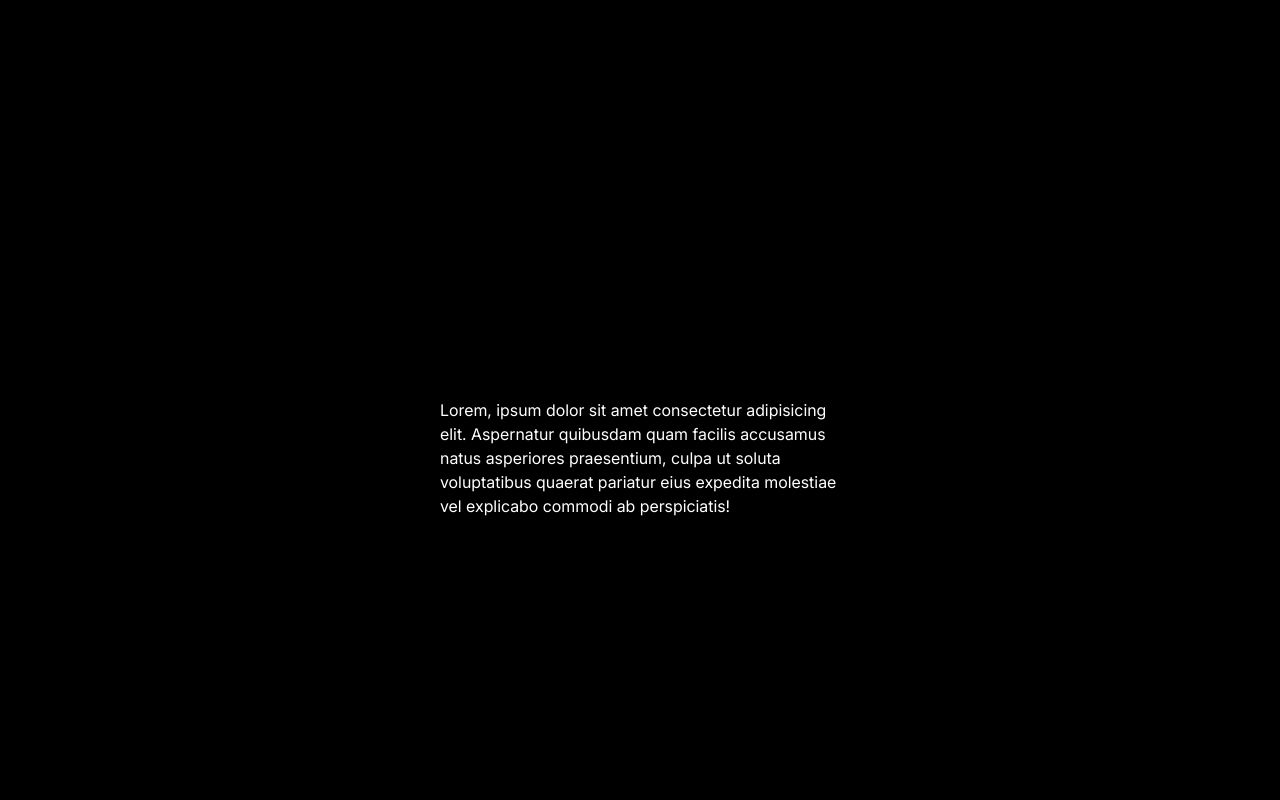
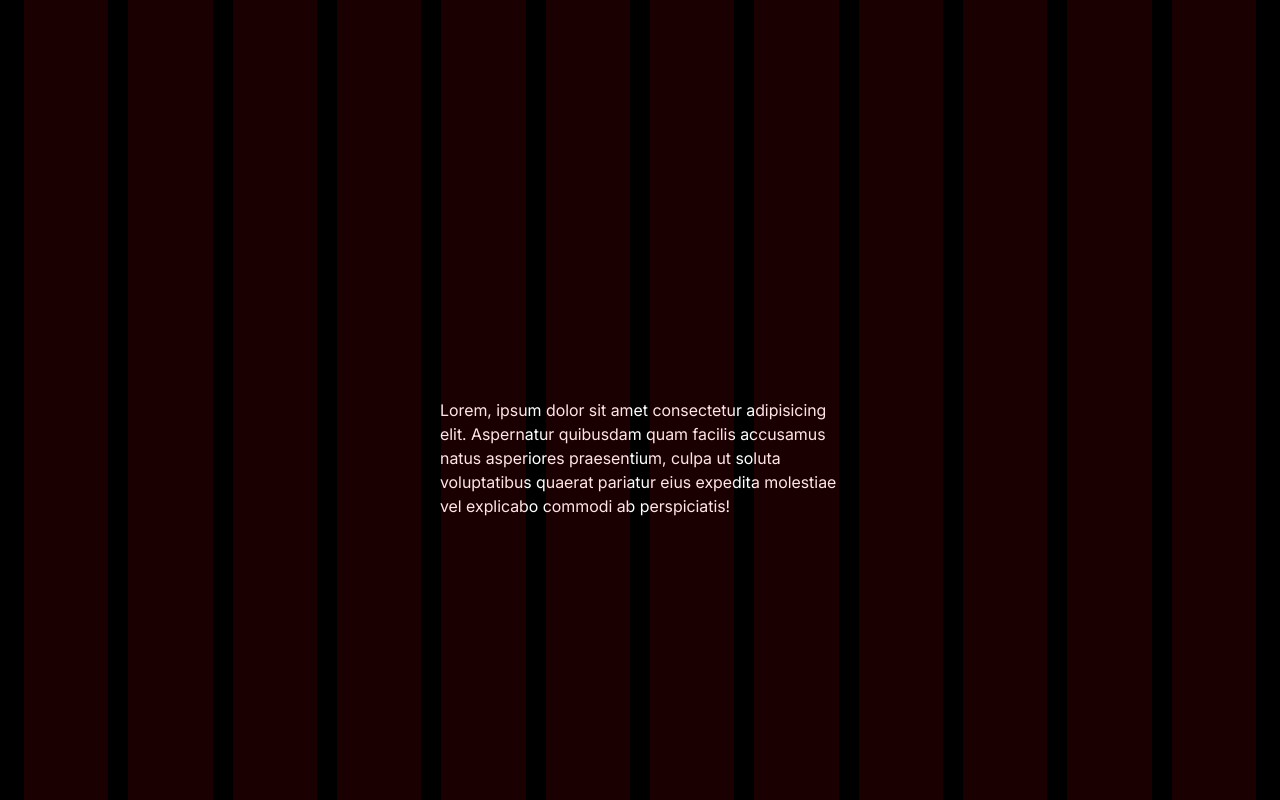
Before and after one commit to Kaynshin/nextjs-boilerplate, a Next.js app: page / in a window 1280 px wide. Built offline with nearby package versions, Linux system fonts and the light colour scheme.

Commit message:
feat: create figma grid system

```diff
--- /dev/null
+++ b/app/grid.tsx
@@ -0,0 +1,28 @@
+/** @format */
+'use client';
+
+import { useToggleGrid } from '@hooks/useToggleGrid';
+
+const gridConfig = {
+  cols: 12,
+};
+
+export default function Grid() {
+  const isGridVisible = useToggleGrid();
+
+  const renderCols = () => {
+    return Array.from({ length: gridConfig.cols }, (_, index) => (
+      <div className="w-full h-full bg-grid opacity-10" key={index} />
+    ));
+  };
+
+  return (
+    <>
+      {isGridVisible && (
+        <div className="absolute z-50 w-screen h-screen flex gap-figma-gutter px-figma-margin">
+          {renderCols()}
+        </div>
+      )}
+    </>
+  );
+}
--- /dev/null
+++ b/app/hooks/useToggleGrid.ts
@@ -0,0 +1,24 @@
+/** @format */
+'use client';
+
+import { useState, useEffect } from 'react';
+
+export function useToggleGrid(initialVisibility: boolean = true) {
+  const [isGridVisible, setIsGridVisible] = useState(initialVisibility);
+
+  useEffect(() => {
+    const handleKeyDown = (event: KeyboardEvent) => {
+      if (event.shiftKey && event.key === 'G') {
+        setIsGridVisible((prev) => !prev);
+      }
+    };
+
+    window.addEventListener('keydown', handleKeyDown);
+
+    return () => {
+      window.removeEventListener('keydown', handleKeyDown);
+    };
+  }, []);
+
+  return isGridVisible;
+}
--- a/app/layout.tsx
+++ b/app/layout.tsx
@@ -2,6 +2,9 @@
 
 import type { Metadata } from 'next';
 import localFont from 'next/font/local';
+
+import Grid from 'grid';
+
 import '@/styles/globals.css';
 
 const inter = localFont({
@@ -22,7 +25,10 @@ export default function RootLayout({
 }>) {
   return (
     <html lang="en">
-      <body className={`${inter.variable} antialiased bg-black text-white`}>{children}</body>
+      <body className={`${inter.variable} antialiased bg-black text-white`}>
+        <Grid />
+        {children}
+      </body>
     </html>
   );
 }
--- a/tailwind.config.ts
+++ b/tailwind.config.ts
@@ -13,6 +13,7 @@ export default {
       colors: {
         background: 'var(--background)',
         foreground: 'var(--foreground)',
+        grid: '#FF0000',
         white: '#FFFFFF',
         black: '#000000',
         primary: '#FBECE7',
@@ -22,6 +23,10 @@ export default {
       fontFamily: {
         inter: 'var(--font-inter)',
       },
+      spacing: {
+        'figma-margin': '24px',
+        'figma-gutter': '20px',
+      },
     },
   },
   plugins: [],
--- a/tsconfig.json
+++ b/tsconfig.json
@@ -22,7 +22,8 @@
     "paths": {
       "@/fonts/*": ["assets/fonts/*"],
       "@/styles/*": ["assets/styles/*"],
-      "@/components/*": ["components/*"]
+      "@/components/*": ["components/*"],
+      "@hooks/*": ["hooks/*"]
     }
   },
   "include": ["svgr.d.ts", "next-env.d.ts", "**/*.ts", "**/*.tsx", ".next/types/**/*.ts"],
```
